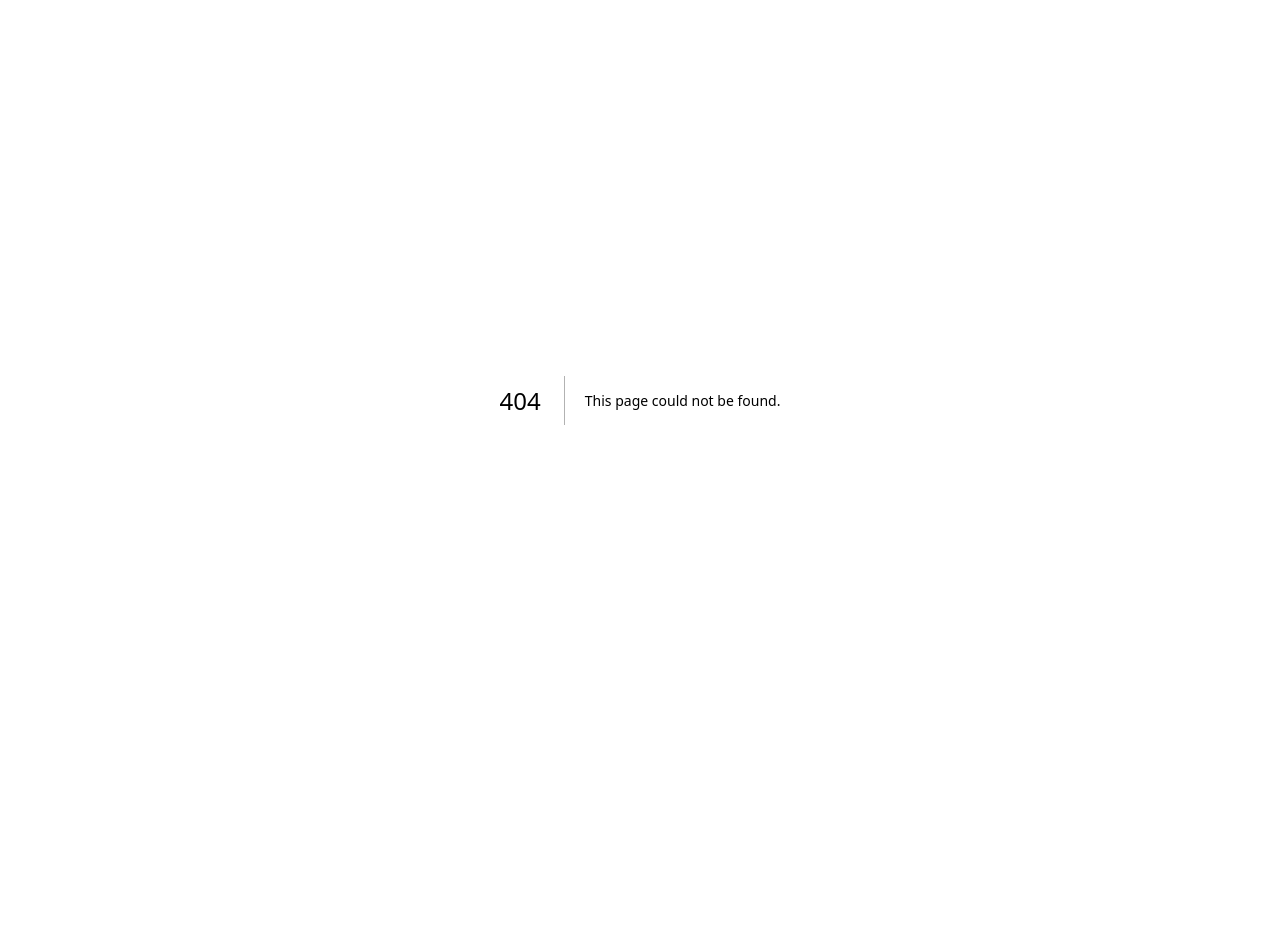
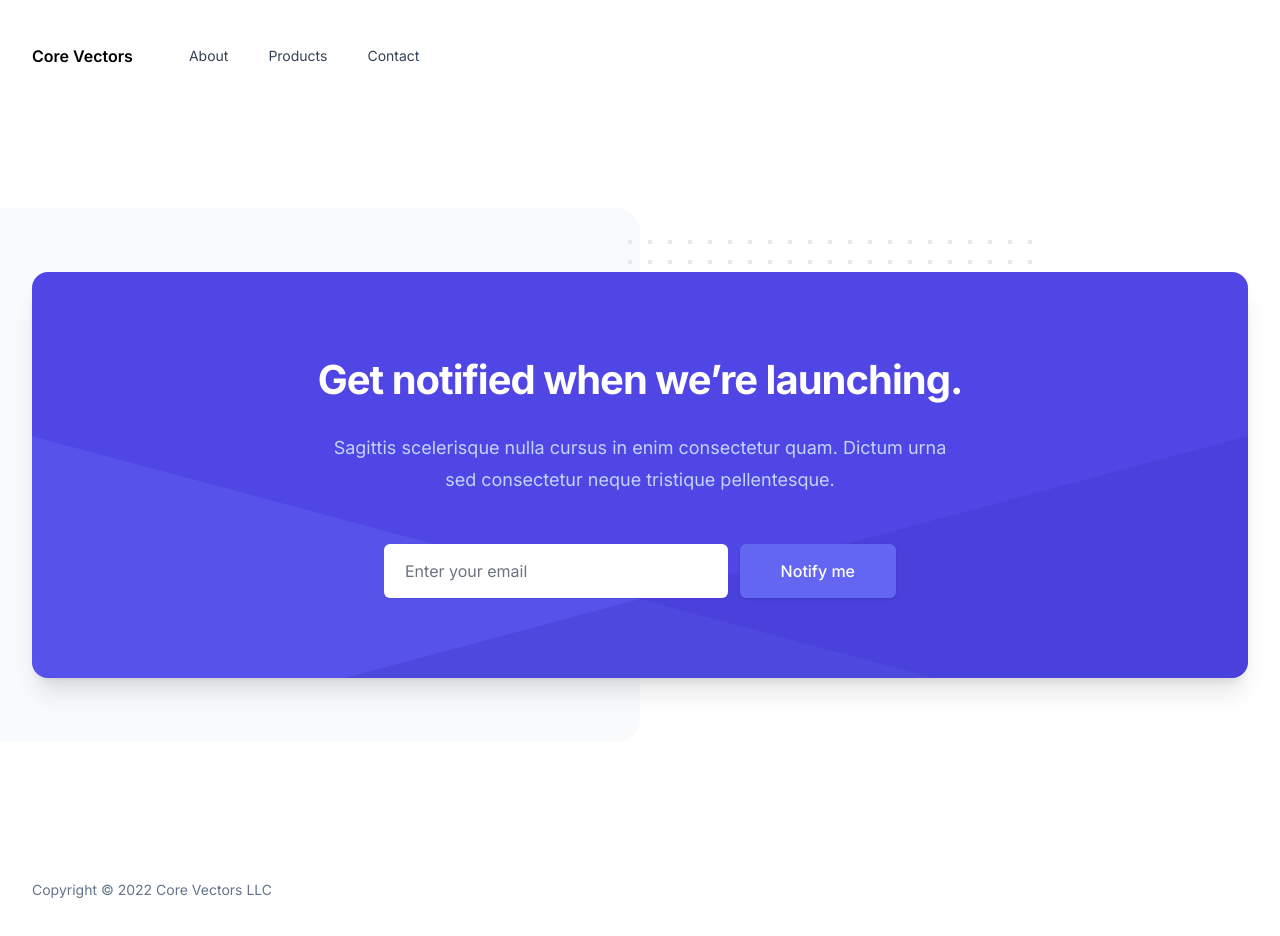
Before and after one commit to corevectors/www, a Next.js app: page /products in a window 1280 px wide. Before the commit this address had no page. Shown: the top 936 px of the page. Before the commit the page ends 800 px from the top, so only its background shows below. Built offline with nearby package versions, Linux system fonts and the light colour scheme.

Commit message:
Put in placeholder for products

```diff
--- /dev/null
+++ b/src/components/Products.jsx
@@ -0,0 +1,69 @@
+export function Products() {
+  return (
+    <div class="bg-white py-16 sm:py-24">
+      <div class="relative sm:py-16">
+        <div aria-hidden="true" class="hidden sm:block">
+          <div
+            class="absolute inset-y-0 left-0 w-1/2 rounded-r-3xl bg-gray-50"/>
+          <svg class="absolute top-8 left-1/2 -ml-3" width="404" height="392"
+               fill="none" viewBox="0 0 404 392">
+            <defs>
+              <pattern id="8228f071-bcee-4ec8-905a-2a059a2cc4fb" x="0" y="0"
+                       width="20" height="20" patternUnits="userSpaceOnUse">
+                <rect x="0" y="0" width="4" height="4" class="text-gray-200"
+                      fill="currentColor"/>
+              </pattern>
+            </defs>
+            <rect width="404" height="392"
+                  fill="url(#8228f071-bcee-4ec8-905a-2a059a2cc4fb)"/>
+          </svg>
+        </div>
+        <div
+          class="mx-auto max-w-md px-4 sm:max-w-3xl sm:px-6 lg:max-w-7xl lg:px-8">
+          <div
+            class="relative overflow-hidden rounded-2xl bg-indigo-600 px-6 py-10 shadow-xl sm:px-12 sm:py-20">
+            <div aria-hidden="true"
+                 class="absolute inset-0 -mt-72 sm:-mt-32 md:mt-0">
+              <svg class="absolute inset-0 h-full w-full"
+                   preserveAspectRatio="xMidYMid slice"
+                   xmlns="http://www.w3.org/2000/svg" fill="none"
+                   viewBox="0 0 1463 360">
+                <path class="text-indigo-500 text-opacity-40"
+                      fill="currentColor"
+                      d="M-82.673 72l1761.849 472.086-134.327 501.315-1761.85-472.086z"/>
+                <path class="text-indigo-700 text-opacity-40"
+                      fill="currentColor"
+                      d="M-217.088 544.086L1544.761 72l134.327 501.316-1761.849 472.086z"/>
+              </svg>
+            </div>
+            <div class="relative">
+              <div class="sm:text-center">
+                <h2
+                  class="text-3xl font-bold tracking-tight text-white sm:text-4xl">Get
+                  notified when we&rsquo;re launching.</h2>
+                <p
+                  class="mx-auto mt-6 max-w-2xl text-lg text-indigo-200">Sagittis
+                  scelerisque nulla cursus in enim consectetur quam. Dictum
+                  urna sed consectetur neque tristique pellentesque.</p>
+              </div>
+              <form action="#" class="mt-12 sm:mx-auto sm:flex sm:max-w-lg">
+                <div class="min-w-0 flex-1">
+                  <label for="cta-email" class="sr-only">Email address</label>
+                  <input id="cta-email" type="email"
+                         class="block w-full rounded-md border border-transparent px-5 py-3 text-base text-gray-900 placeholder-gray-500 shadow-sm focus:border-transparent focus:outline-none focus:ring-2 focus:ring-white focus:ring-offset-2 focus:ring-offset-indigo-600"
+                         placeholder="Enter your email"/>
+                </div>
+                <div class="mt-4 sm:mt-0 sm:ml-3">
+                  <button type="submit"
+                          class="block w-full rounded-md border border-transparent bg-indigo-500 px-5 py-3 text-base font-medium text-white shadow hover:bg-indigo-400 focus:outline-none focus:ring-2 focus:ring-white focus:ring-offset-2 focus:ring-offset-indigo-600 sm:px-10">Notify
+                    me
+                  </button>
+                </div>
+              </form>
+            </div>
+          </div>
+        </div>
+      </div>
+    </div>
+  )
+}
--- /dev/null
+++ b/src/pages/products.jsx
@@ -0,0 +1,24 @@
+import Head from 'next/head'
+
+import { Footer } from '@/components/Footer'
+import { Header } from '@/components/Header'
+import { Products } from '@/components/Products'
+
+export default function Home() {
+  return (
+    <>
+      <Head>
+        <title>Core Vectors - Developers of Calm Technologies</title>
+        <meta
+          name="description"
+          content="Developers of calm technologies. We help people spend time together with awareness, integrity and love."
+        />
+      </Head>
+      <Header />
+      <main>
+        <Products />
+      </main>
+      <Footer />
+    </>
+  )
+}
```
